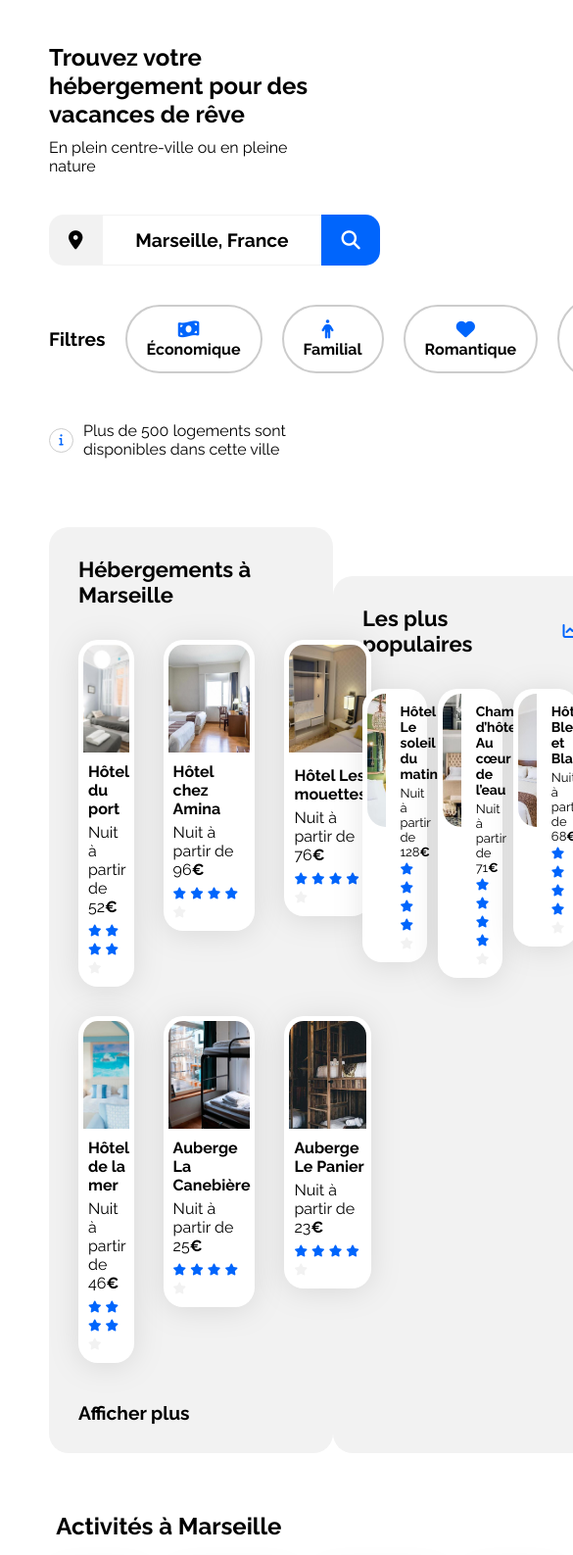
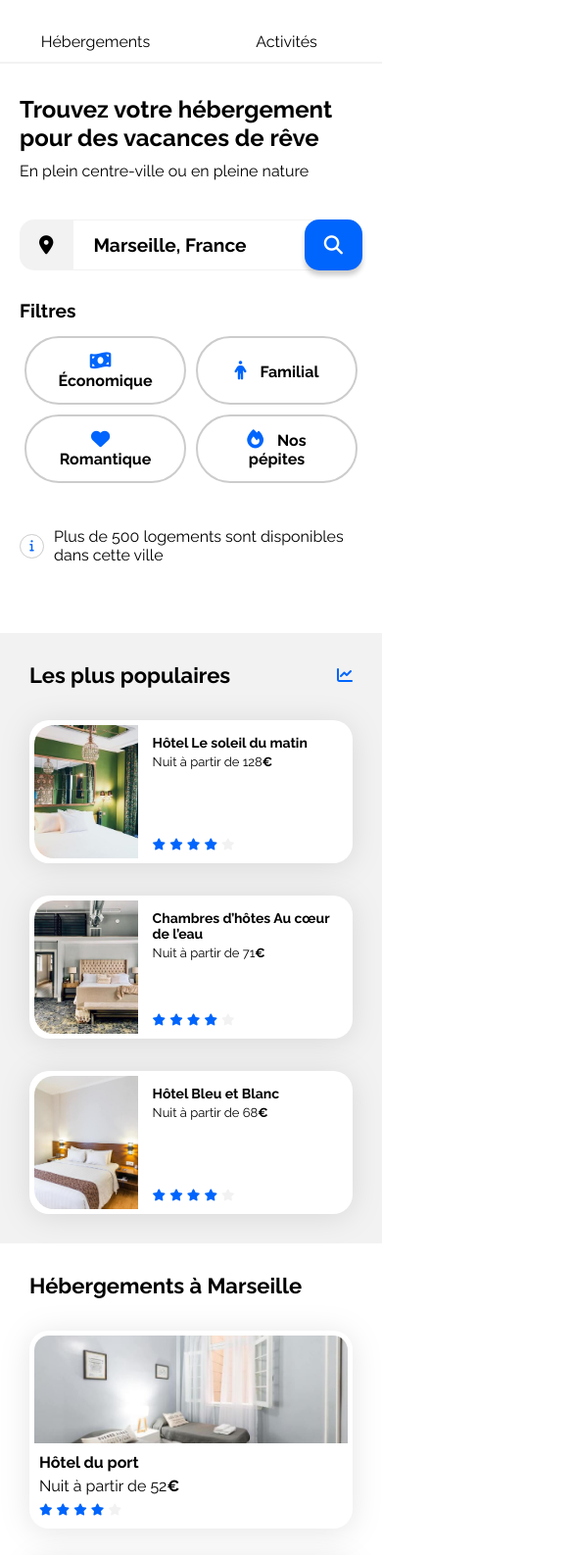
Before and after one commit to AmineBDev/openclassrooms-p2, a plain HTML site: page index.html in a window 390 px wide. Shown: the part 66-1653 px from the top of the page at 98% size, 585 px wide, since content can reach past the window. Drawn offline with Linux system fonts and the light colour scheme.

Commit message:
responsive fini

```diff
--- a/css/style.css
+++ b/css/style.css
@@ -69,23 +69,12 @@ nav ul {
     gap: 70px;
 }
 nav a {
-    padding-top: 15px;
-    transition: 0.3s;
+    padding: 15px 0;
+    transition: 0.2s;
     position: relative;
-}
-nav a:first-child {
-    color: #0065FC;
 }
 nav a:hover {
     color: #0065FC;
-}
-nav a:first-child:before {
-    content: "";
-    width: 100%;
-    height: 3px;
-    position: absolute;
-    background: #0065FC;
-    transform: translateY(-15px);
 }
 nav a:hover::before {
     content: "";
@@ -124,7 +113,9 @@ input {
     border: 1px solid #F2F2F2;
     font-size: 1.2rem;
     font-weight: bold;
-    text-align: center;
+    text-align: start;
+    padding: 0 20px;
+    width: 200px;
 }
 input::placeholder {
     color: black;
@@ -137,6 +128,7 @@ input::placeholder {
     font-weight: bold;
     padding: 0 20px;
     border-radius: 0 15px 15px 0;
+    cursor: pointer;
 }
 #search-icon i {
     color: white;
@@ -148,8 +140,9 @@ input::placeholder {
     margin: 30px 0;
     display: flex;
     align-items: center;
-    gap: 20px;
+    gap: 10px;
 }
+
 .filter-search h2 {
     font-size: 1.2rem;
 }
@@ -161,6 +154,7 @@ input::placeholder {
     border-radius: 50px;
     background: none;
     padding: 13px 20px;
+    margin: 5px;
     transition: 0.3s;
 }
 .filter-search button:hover {
@@ -186,16 +180,6 @@ input::placeholder {
     align-items: center;
     transform: translateY(-15px);
 }
-
-@media (max-width: 445px) {
-    #search-text {
-        display: none;
-    }
-    #search-icon {
-        display: inline-block;
-    }
-}
-
 
 /****** Hebergements And Populaires ***********/
 #hebergements-and-populaires {
@@ -239,9 +223,14 @@ input::placeholder {
     margin: 5px 0 5px 5px;
 }
 .hebergements h4 {
+    display: inline-block;
     margin-top: 40px;
     font-weight: bold;
     font-size: 1.2rem;
+    transition: 0.2s;
+}
+.hebergements h4:hover {
+    color: #0065FC;
 }
 /****** Populaires ***********/
 .populaires {
@@ -304,8 +293,14 @@ input::placeholder {
     flex-direction: column;
     padding: 0;
 }
+.activities-card-txt {
+    display: flex;
+    flex-direction: column;
+    height: 60px;
+    justify-content: center;
+}
 #activities .card-title {
-    margin: 20px;
+    margin: 0 20px;
 }
 
 /******* Footer *******/
@@ -334,7 +329,15 @@ footer li:hover {
 /****** Media queries ***********/
 /* Medium devices (tablets, less/equal than 1024px) */
 @media (max-width: 1024px) {
-    .hebergements-and-populaires {
+
+    /******* SECTION RECHERCHE *******/
+    .filter-search {
+        flex-direction: column;
+        align-items: start;
+    }
+
+    /******* HEBERGEMENTS POPULAIRES *******/
+    #hebergements-and-populaires {
         flex-direction: column;
     }
 
@@ -364,9 +367,137 @@ footer li:hover {
     .populaires-cards .card-subtitle {
         font-size: 13px;
     }
+    /******* ACTIVITES *******/
+    .activities-cards img {
+        height: 200px;
+    }
+    .activities-card-txt {
+        height: 90px;
+    }
 }
 
 /* Small devices (phones, less than 768px) */
 @media (max-width: 767.98px) {
-    /* ... */
+    /***** GENERAL *****/
+
+    .main-container {
+        padding: 0;
+    }
+
+    /***** HEADER *****/
+
+    header {
+        display: block;
+        text-align: center;
+    }
+    nav ul {
+        display: grid;
+        grid-template-columns: 1fr 1fr;
+        gap: 0;
+    }
+    nav a::before {
+        content: "";
+        height: 2px;
+        width: 100%;
+        position: absolute;
+        background: #F2F2F2;
+        transform: translateY(30px);
+        left: 0;
+    }
+    nav a:hover::before {
+        content: "";
+        width: 100%;
+        height: 2px;
+        position: absolute;
+        background: #0065FC;
+        transform: translateY(30px);
+    }
+
+    /******* SECTION RECHERCHE *******/
+
+    .search {
+        margin: 30px 20px;
+    }
+
+    /**** bouton ****/
+    #search-text {
+        display: none;
+    }
+    #search-icon {
+        display: inline-block;
+        border-radius: 15px;
+        margin-left: -15px;
+        box-shadow: 0 5px 5px rgba(0, 0, 0, 0.199);
+    }
+    input {
+        width: 75%;
+    }
+    .filter-button {
+        display: grid;
+        grid-template-columns: 1fr 1fr;
+    }
+
+
+
+
+    #hebergements-and-populaires {
+        flex-direction: column-reverse;
+    }
+    #hebergements-and-populaires section {
+        border-radius: 0;
+        background-color: white;
+    }
+
+
+    .hebergements-cards {
+        grid-template-columns: 1fr;
+        max-width: 500px;
+        margin: 33px auto 0;
+    }
+    .hebergements h4 {
+        margin-top: 15px;
+    }
+
+
+
+    #hebergements-and-populaires section:last-child {
+        background: #F2F2F2;
+    }
+
+    .populaires {
+        margin: 0;
+    }
+
+    .populaires-cards {
+        display: block;
+        max-width: 500px;
+        margin: auto;
+    }
+
+    /****** ACTIVITES ******/
+
+    #activities {
+        width: auto;
+        margin: 30px;
+    }
+    .activities-cards {
+        grid-template-columns: 1fr;
+        max-width: 500px;
+        margin: 33px auto 0;
+    }
+    .activities-cards img {
+        height: 150px;
+    }
+    .activities-card-txt {
+        height: 60px;
+    }
+
+    /****** FOOTER ******/
+
+    .footer-container {
+        flex-direction: column;
+        max-width: 500px;
+        margin: auto;
+        gap: 30px;
+    }
 }
--- a/index.html
+++ b/index.html
@@ -31,11 +31,12 @@
             </nav>
         </header>
 
+
         <main>
             <section class="search">
                 <h1>Trouvez votre hébergement pour des vacances de rêve</h1>
                 <p>En plein centre-ville ou en pleine nature</p>
-                <form>
+                <form action="">
                     <div class="icon-location">
                         <label for="location"><i class="fa-solid fa-location-dot"></i></label>
                     </div>
@@ -45,10 +46,12 @@
                 </form>
                 <div class="filter-search">
                     <h2>Filtres</h2>
-                    <button><a href="#"><i class="fa-solid fa-money-bill-wave"></i> Économique</a></button>
-                    <button><a href="#"><i class="fa-solid fa-person"></i> Familial</a></button>
-                    <button><a href="#"><i class="fa-solid fa-heart"></i> Romantique</a></button>
-                    <button><a href="#"><i class="fa-solid fa-fire"></i> Nos pépites</a></button>
+                    <div class="filter-button">
+                        <button><a href="#"><i class="fa-solid fa-money-bill-wave"></i> Économique</a></button>
+                        <button><a href="#"><i class="fa-solid fa-person"></i> Familial</a></button>
+                        <button><a href="#"><i class="fa-solid fa-heart"></i> Romantique</a></button>
+                        <button><a href="#"><i class="fa-solid fa-fire"></i> Nos pépites</a></button>
+                    </div>
                 </div>
                 <div class="icon-info">
                     <i class="fa-solid fa-info"></i>
```
